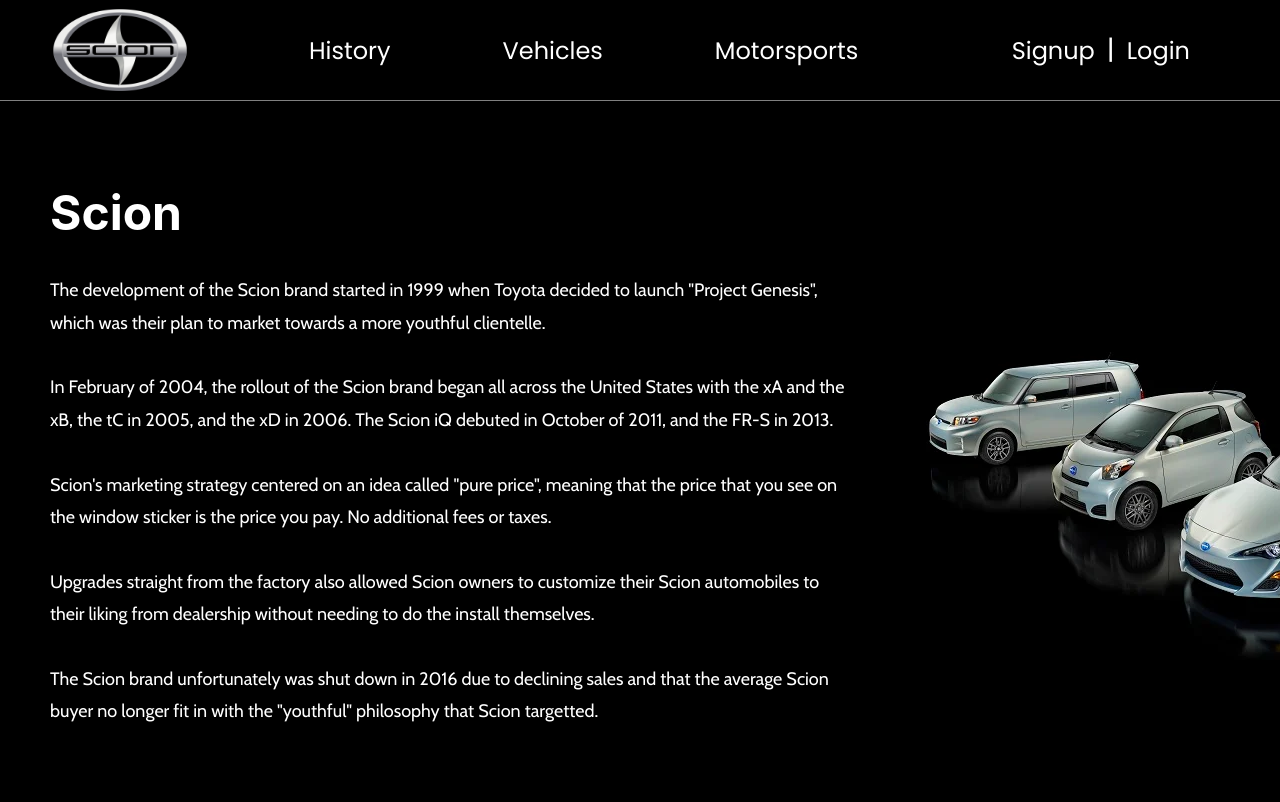
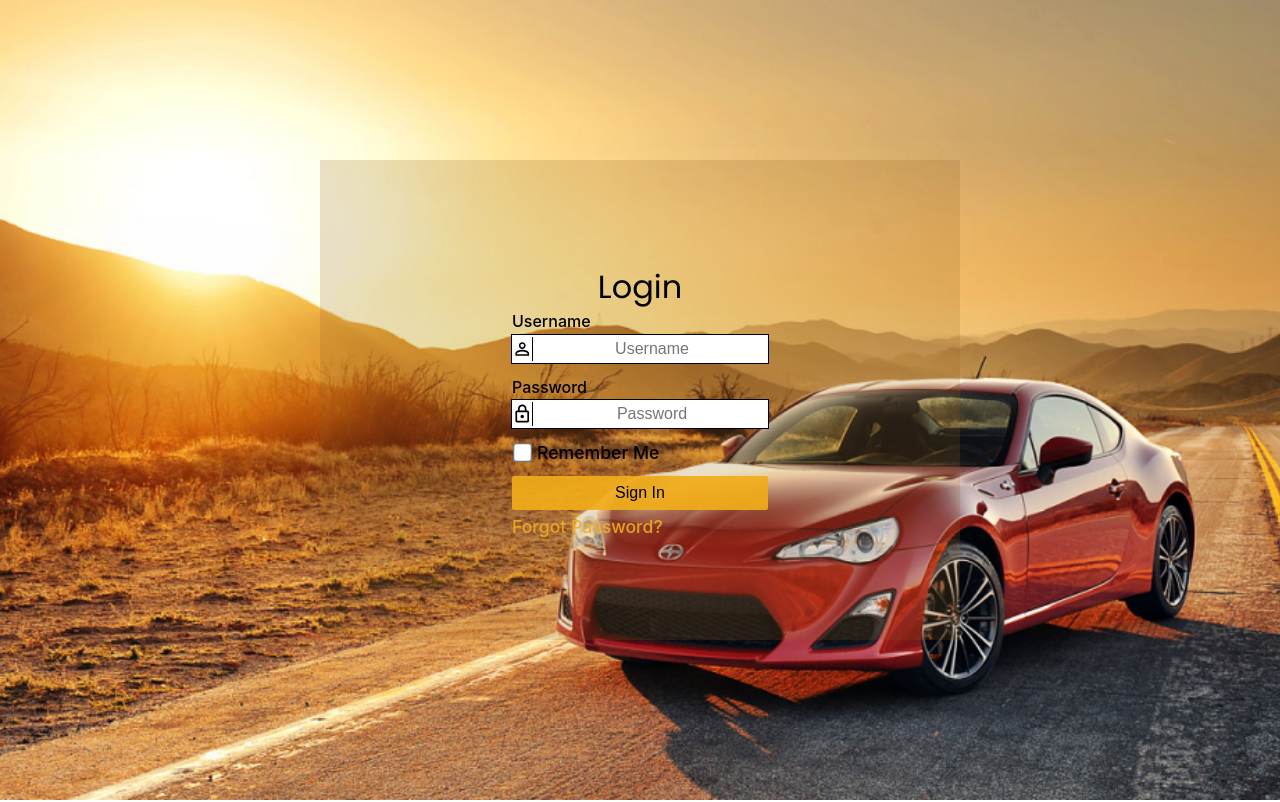
Before and after one commit to fchoy/ScionWebsite, a React (Create React App) app: page /login in a window 1280 px wide. Shown: the top 802 px of the page. Built offline with nearby package versions, Linux system fonts and the light colour scheme.

Commit message:
created login page

```diff
--- a/src/App.js
+++ b/src/App.js
@@ -6,14 +6,15 @@
 import History from './Components/History'
 import Motorsports from './Components/Motorsports'
 import Vehicles from './Components/Vehicles'
+import Login from './Pages/Login'
 
-const Container = styled.div`
+/*const Container = styled.div`
   overflow-x : hidden;
-`;
+`;*/
 
 const App = () => {
 
-  const [historyButtonPressed, setHistoryButtonPressed] = useState(false);
+  /*const [historyButtonPressed, setHistoryButtonPressed] = useState(false);
   const [vehiclesButtonPressed, setvehiclesButtonPressed] = useState(false);
   const [motorsportsButtonPressed, setmotorsportsButtonPressed] = useState(false);
 
@@ -39,12 +40,12 @@
       setvehiclesButtonPressed(false);
     }
 
-  }, [historyButtonPressed, vehiclesButtonPressed, motorsportsButtonPressed]);
+  }, [historyButtonPressed, vehiclesButtonPressed, motorsportsButtonPressed]);*/
 
 
 
   return (
-    <Container>
+    /*<Container>
       <Header setHistoryButtonPressed={setHistoryButtonPressed} setvehiclesButtonPressed={setvehiclesButtonPressed} setmotorsportsButtonPressed={setmotorsportsButtonPressed}/>
       <Break/>
       <History forwardref={historyRef}/>
@@ -54,7 +55,8 @@
       <Motorsports forwardref={motorsportsRef}/>
       <Break/>
       <Footer/>
-    </Container>
+    </Container>*/
+    <Login/>
   )
 }
 
--- a/src/Components/Motorsports.jsx
+++ b/src/Components/Motorsports.jsx
@@ -21,7 +21,6 @@
     height : 100vh;
     padding-bottom : 4%;
   }
-
 `;
 
 const Title = styled.h1`
--- /dev/null
+++ b/src/Pages/Login.jsx
@@ -0,0 +1,280 @@
+import React, { useEffect } from 'react'
+import styled from 'styled-components';
+import PersonOutlineOutlinedIcon from '@mui/icons-material/PersonOutlineOutlined';
+import LockOutlinedIcon from '@mui/icons-material/LockOutlined';
+import bg from '../Images/loginfrs.jpg'
+import media from '../media';
+
+const Container = styled.div`
+    width : 100vw;
+    height : 100vh;
+    display : flex;
+    justify-content: center;
+    background-image: url(${bg});
+    background-repeat: no-repeat;
+    background-size: cover;
+`;
+
+const LoginTitle = styled.span`
+    font-size : 2em;
+    font-family: 'Poppins', sans-serif;
+    color : black;
+`;
+
+const LoginDiv = styled.div`
+    width : 50%;
+    height : 60%;
+    background-color : #92601e31;
+    margin : auto;
+    display : flex;
+    flex-direction : column;
+    justify-content: center;
+    align-items: center;
+    @media ${media.mobile} {
+        width : 80%;
+    }
+`;
+
+const UsernameDiv = styled.div`
+    width : 40%;
+    height : 11%;
+    display : flex;
+    flex-direction : column;
+    justify-content: center;
+    align-items: center;
+    margin-bottom : 2%;
+    @media ${media.mobile} {
+        width : 70%;
+        height : 15%;
+        margin-bottom : 7%;
+    }
+`;
+
+const UsernameText = styled.span`
+    align-self : flex-start;
+    margin-bottom : 1%;
+    font-weight : 500;
+
+    @media ${media.mobile} {
+        font-size : 1em;
+    }
+`;
+
+const UsernameIcon = styled(PersonOutlineOutlinedIcon)`
+    border-right : 1px solid black;
+
+    &&{
+        width : 8%;
+        @media ${media.mobile} {
+            width : 10%;
+        }
+    }
+`;
+
+const UsernameInputDiv = styled.div`
+    height : 80%;
+    width : 100%;
+    display : flex;
+    flex-direction : row;
+    align-items: center;
+    justify-content: center;
+    background-color: white;
+    border : 1px solid black;
+`;
+
+const UsernameInput = styled.input`
+    height : fit-content;
+    border : none;
+    outline : none;
+    font-size : 1em;
+    margin-left : 1%;
+    width : 100%;
+
+    &::placeholder{
+        text-align: center;
+    }
+`;
+
+const PasswordDiv = styled.div`
+    width : 40%;
+    height : 11%;
+    display : flex;
+    flex-direction : column;
+    justify-content: center;
+    align-items: center;
+    margin-bottom : 2%;
+
+    @media ${media.mobile} {
+        width : 70%;
+        height : 15%;
+        margin-bottom : 7%;
+    }
+`;
+
+const PasswordText = styled.span`
+    align-self : flex-start;
+    margin-bottom : 1%;
+    font-weight : 500;
+`;
+
+const PasswordInputDiv = styled.div`
+    height : 80%;
+    width : 100%;
+    display : flex;
+    flex-direction : row;
+    align-items: center;
+    background-color: white;
+    border : 1px solid black;
+`;
+
+const PasswordIcon = styled(LockOutlinedIcon)`
+    border-right : 1px solid black;
+    &&{
+        width : 8%;
+        @media ${media.mobile} {
+            width : 10%;
+        }
+    }
+`;
+
+const PasswordInput = styled.input`
+    height : fit-content;
+    border : none;
+    outline : none;
+    font-size : 1em;
+    margin-left : 1%;
+    width : 100%;
+
+    &::placeholder{
+        text-align: center;
+    }
+`;
+
+const CheckboxDiv = styled.div`
+    width : 40%;
+    height : fit-content;
+    margin-bottom : 1%;
+    display : flex;
+    flex-direction : row;
+    align-items: center;
+
+    @media ${media.mobile} {
+        width : 70%;
+        margin-bottom : 7%;
+    }
+`;
+
+const Checkbox = styled.input`
+  -webkit-transform: scale(1.5); /* Safari and Chrome */
+  transform : scale(1.5);
+  height : fit-content;
+  width : fit-content;
+
+    &:focus{
+        border : 1px solid blue;
+    }
+
+    @media ${media.mobile} {
+        -webkit-transform: scale(1.9); /* Safari and Chrome */
+        transform: scale(1.9);
+    }
+`;
+
+const CheckboxText = styled.span`
+    margin-left : 2%;
+    font-size : 1.1em;
+    font-weight : 500;
+    color : black;
+    @media ${media.mobile} {
+        margin-left : 5%;
+    }
+`;
+
+const LoginButton = styled.button`
+    width : 40%;
+    height : 7%;
+    margin-top : 1%;
+    margin-bottom : 1%;
+    background-color : #f1ad1aea;
+    outline : none;
+    border : none;
+    border-radius: 2px;
+    cursor : pointer;
+    font-size : 1em;
+
+    &:hover {
+        opacity : 0.9;
+    }
+
+    &:focus{
+        border : 2px solid rgba(0,0,0,0.6);
+    }
+
+    @media ${media.mobile}{
+        width : 70%;
+        height : 11%;
+        margin-bottom : 7%;
+    }
+`;
+
+const ForgotPasswordDiv = styled.div`
+    width : 40%;
+
+    @media ${media.mobile}{
+        width : 70%;
+    }
+`;
+
+const ForgotPasswordLink = styled.a`
+    width: fit-content;
+    font-size : 1.1em;
+    font-weight : 500;
+    color : #f1ad1aea;
+    text-decoration: none;
+    &:hover{
+        cursor : pointer;
+        text-decoration: underline;
+        text-decoration-thickness : 2px;
+    }
+
+    @media ${media.mobile}{
+        font-size : 1.2em;
+        color : #ffc23e;
+    }
+`;
+
+const Login = () => {
+
+    useEffect(() => {
+        document.title = "Scion | Login";
+    }, []);
+
+  return (
+    <Container>
+        <LoginDiv>
+            <LoginTitle>Login</LoginTitle>
+            <UsernameDiv>
+                <UsernameText>Username</UsernameText>
+                <UsernameInputDiv>
+                    <UsernameIcon/><UsernameInput type="input" placeholder='Username'/>
+                </UsernameInputDiv>
+            </UsernameDiv>
+            <PasswordDiv>
+                <PasswordText>Password</PasswordText>
+                <PasswordInputDiv>
+                    <PasswordIcon/><PasswordInput type="password" placeholder='Password'/>
+                </PasswordInputDiv>
+            </PasswordDiv>
+            <CheckboxDiv>
+                <Checkbox type="checkbox"/><CheckboxText>Remember Me</CheckboxText>
+            </CheckboxDiv>
+            <LoginButton>Sign In</LoginButton>
+            <ForgotPasswordDiv>
+                <ForgotPasswordLink>Forgot Password?</ForgotPasswordLink>
+            </ForgotPasswordDiv>
+        </LoginDiv>
+    </Container>
+  )
+}
+
+export default Login
```
Also changed, not shown: src/Pages/Signup.jsx (added, +9 -0 lines), src/Images/loginfrs.jpg (added).
